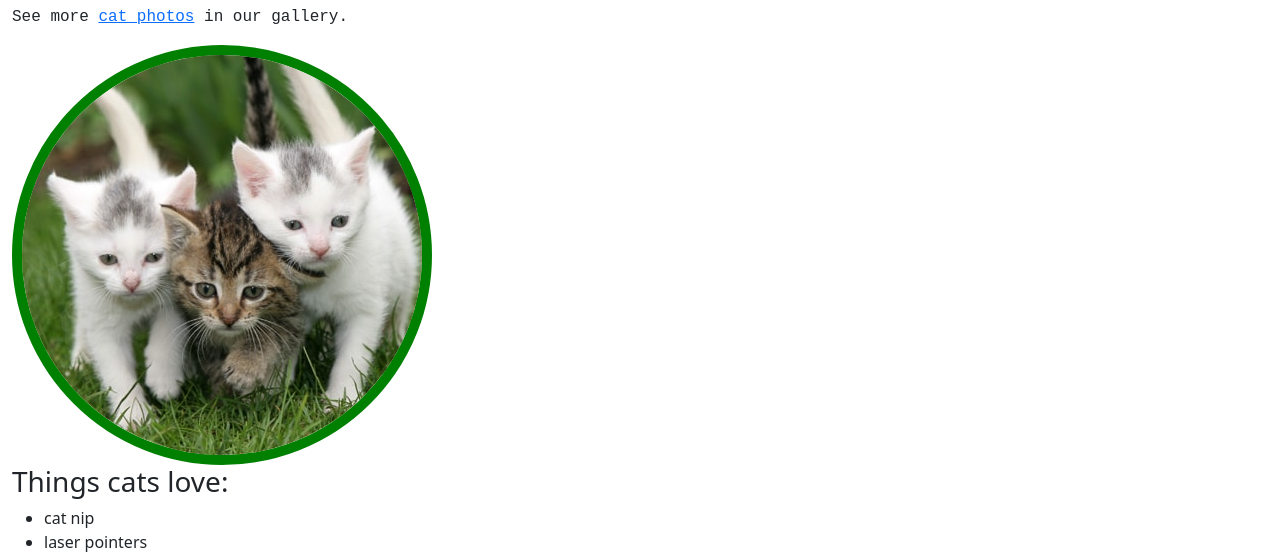
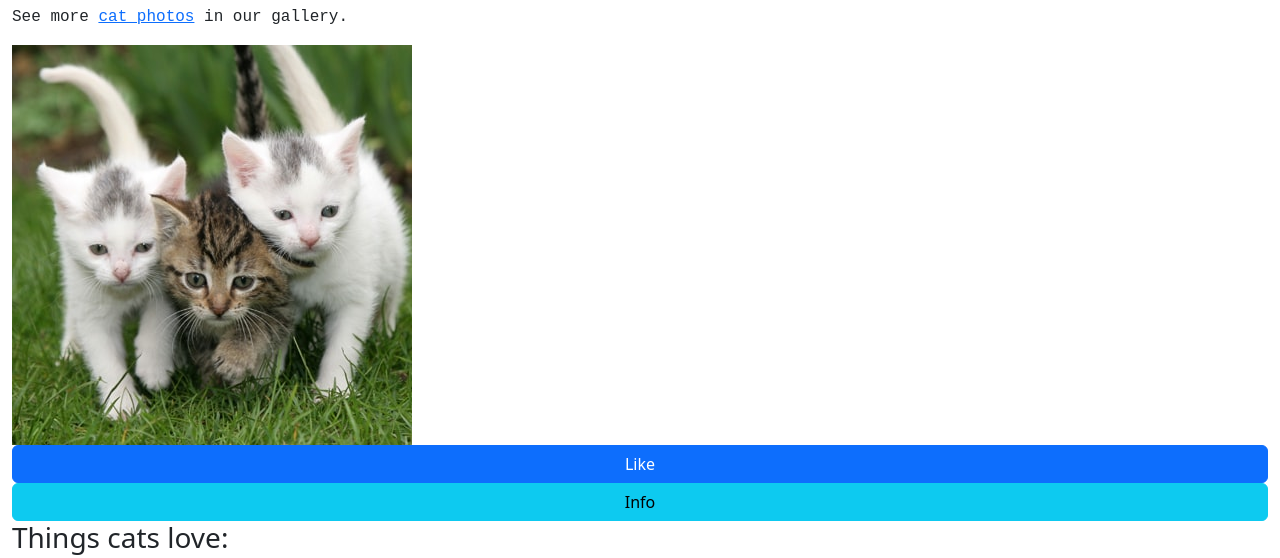
Before and after one commit to Tanqueta88/CatApp, a plain HTML site: page index.html in a window 1280 px wide. Shown: the part 389-947 px from the top of the page. Drawn offline with nearby package versions, Linux system fonts and the light colour scheme.

Commit message:
Like and info buttons are added

```diff
--- a/index.html
+++ b/index.html
@@ -21,8 +21,17 @@
             <section>
                 <h2>Cat Photos</h2>
                 <p>See more <a target="_blank" href="https://freecatphotoapp.com">cat photos</a> in our gallery.</p>
-                <img class="thick-green-border img-responsive" src="src/img/tr.cats.jpg" alt="Orange cat."></a>
+                <img src="src/img/tr.cats.jpg" alt="Three cat."></a>
             </section>
+
+            <div class="d-grid gap-2">
+                <button class="btn btn-primary" type="button">Like</button>
+            </div>
+
+            <div class="d-grid gap-2">
+                <button class="btn btn-info" type="button">Info</button>
+            </div>
+
             <section>
                 <h3>Things cats love:</h3>
                 <ul>
```
